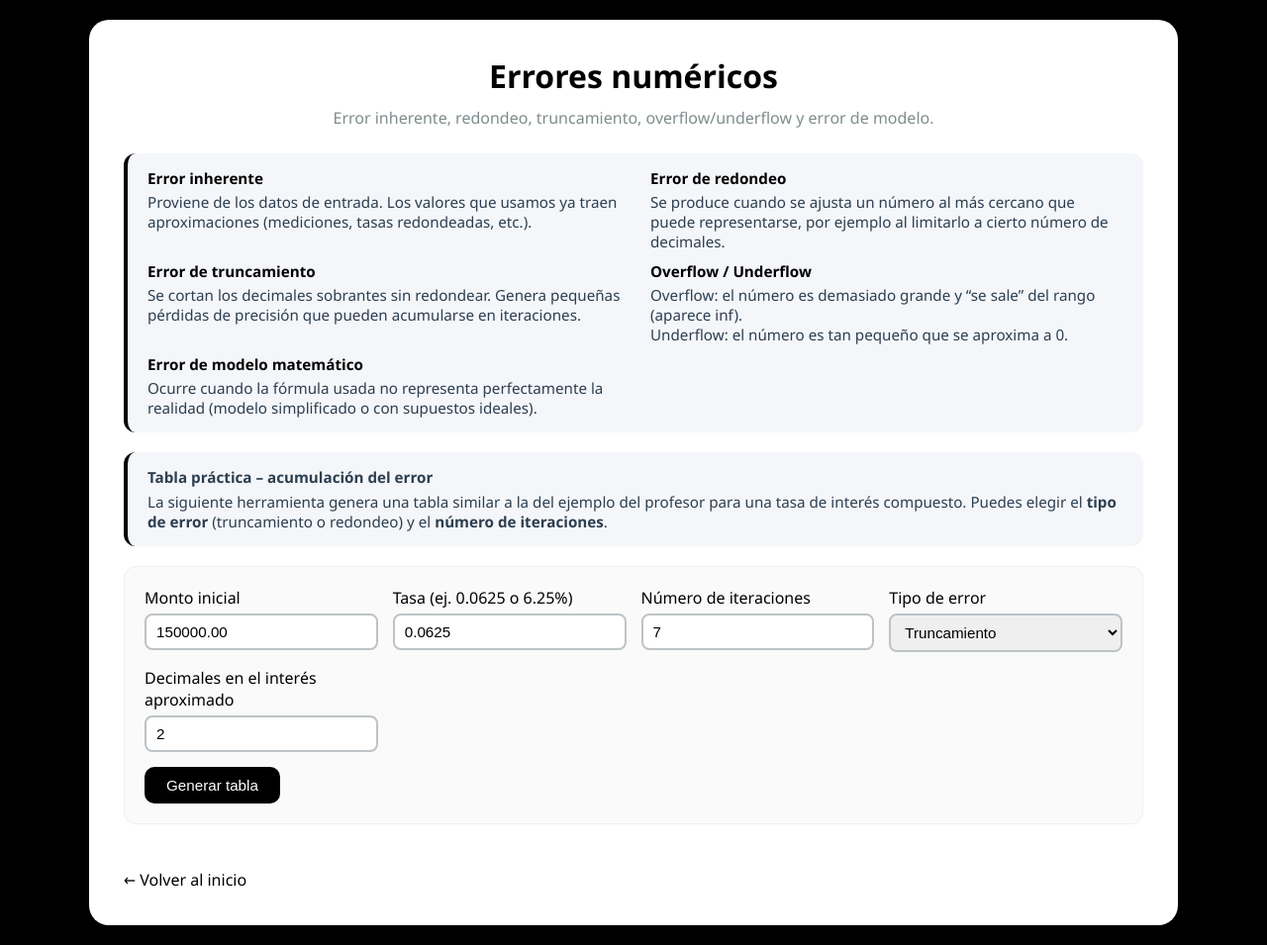
After one commit to IntiMG/Calculito, a Flask app: page /numerical_errors in a window 1280 px wide. The commit adds this page. Shown: the whole page at 99% size. Run offline with Flask 3, Linux system fonts and the light colour scheme.

Commit message:
Se agrega conceptos de error en metodos numericos

```diff
--- a/app.py
+++ b/app.py
@@ -7,6 +7,7 @@ from models.determinant import calculate_determinant  # <-- CORRECTO
 from fractions import Fraction
 from models.determinant import determinant_product_property
 from models.positional_notation import PositionalNotation
+from models.numerical_errors import ErrorAnalysis
 
 
 app = Flask(__name__)
@@ -1887,6 +1888,74 @@ def positional_notation():
         base=base,
     )
 
+@app.route("/numerical_errors", methods=["GET", "POST"])
+def numerical_errors():
+    error = None
+    filas = []
+    resumen = None
+
+    # Valores por defecto (los de la tabla del profe)
+    capital_inicial = 150000.0
+    tasa = 0.0625  # 6.25 %
+    iteraciones = 7
+    decimales = 2
+    tipo_error = "truncamiento"
+
+    if request.method == "POST":
+        try:
+            # Tipo de error: truncamiento o redondeo
+            tipo_error = request.form.get("tipo_error", "truncamiento")
+
+            # Número de iteraciones (lo elige el usuario)
+            iteraciones = int(request.form.get("iteraciones", "7"))
+
+            # Capital inicial (opcional para el usuario, pero con default)
+            capital_inicial = float(request.form.get("capital_inicial", "150000"))
+
+            # Tasa (puede venir como 0.0625 o 6.25)
+            tasa_str = request.form.get("tasa", "0.0625").strip()
+            if "%" in tasa_str:
+                tasa = float(tasa_str.replace("%", "")) / 100.0
+            else:
+                tasa = float(tasa_str)
+
+            # Decimales a mantener en el interés aproximado
+            decimales = int(request.form.get("decimales", "2"))
+
+            # Generar tabla
+            filas = ErrorAnalysis.generar_tabla_interes_compuesto(
+                capital_inicial=capital_inicial,
+                tasa=tasa,
+                iteraciones=iteraciones,
+                decimales=decimales,
+                tipo_error=tipo_error,
+            )
+
+            if filas:
+                resumen = {
+                    "capital_inicial": capital_inicial,
+                    "tasa": tasa,
+                    "iteraciones": iteraciones,
+                    "tipo_error": tipo_error,
+                    "decimales": decimales,
+                    "error_total": filas[-1].error_acumulado,
+                }
+
+        except Exception as e:
+            error = f"Revisa los datos ingresados: {e}"
+
+    return render_template(
+        "numerical_errors.html",
+        error=error,
+        filas=filas,
+        resumen=resumen,
+        capital_inicial=capital_inicial,
+        tasa=tasa,
+        iteraciones=iteraciones,
+        decimales=decimales,
+        tipo_error=tipo_error,
+    )
+
 
 def fraction_to_string(matrix):
     if isinstance(matrix, list):
--- a/templates/home.html
+++ b/templates/home.html
@@ -94,6 +94,7 @@
             <li><a href="/matrix_operations">Operaciones Aritméticas con Matrices</a></li>
             <li><a href="/determinant">Calcular Determinante de una Matriz</a></li>
             <li><a href="/positional_notation">Notación Posicional (Base 10 y Base 2)</a></li>
+            <li><a href="/numerical_errors">Conceptos de error y tabla de truncamiento</a></li>
         </ul>
     </div>
 </body>
--- /dev/null
+++ b/templates/numerical_errors.html
@@ -0,0 +1,282 @@
+<!DOCTYPE html>
+<html lang="es">
+<head>
+    <meta charset="UTF-8">
+    <meta name="viewport" content="width=device-width, initial-scale=1.0">
+    <title>Errores numéricos y acumulación del error</title>
+    <style>
+        * { margin: 0; padding: 0; box-sizing: border-box; }
+        body {
+            font-family: 'Segoe UI', Tahoma, Geneva, Verdana, sans-serif;
+            background: linear-gradient(135deg, #000000 0%, #000000 100%);
+            min-height: 100vh;
+            display: flex;
+            align-items: center;
+            justify-content: center;
+            padding: 20px;
+        }
+        .container {
+            background: white;
+            border-radius: 20px;
+            box-shadow: 0 20px 40px rgba(0, 0, 0, 0.1);
+            padding: 35px;
+            max-width: 1100px;
+            width: 100%;
+            animation: fadeIn 0.6s ease-out;
+        }
+        @keyframes fadeIn {
+            from { opacity: 0; transform: translateY(30px); }
+            to   { opacity: 1; transform: translateY(0); }
+        }
+        h1 {
+            text-align: center;
+            margin-bottom: 10px;
+            color: #000000;
+        }
+        .subtitle {
+            text-align: center;
+            color: #7f8c8d;
+            margin-bottom: 25px;
+        }
+        .info-box, .concept-box {
+            background: #f4f6f9;
+            border-radius: 12px;
+            padding: 15px 20px;
+            margin-bottom: 20px;
+            border-left: 4px solid #000000;
+            font-size: 0.95em;
+            color: #2c3e50;
+        }
+        .concept-list { display: grid; grid-template-columns: 1fr 1fr; gap: 10px 30px; }
+        .concept-list h3 { margin-bottom: 4px; color: #000000; font-size: 1em; }
+        .form-section {
+            margin-top: 15px;
+            margin-bottom: 25px;
+            padding: 20px;
+            border-radius: 12px;
+            background: #fafafa;
+            border: 1px solid #ecf0f1;
+        }
+        .form-row {
+            display: grid;
+            grid-template-columns: repeat(4, minmax(0, 1fr));
+            gap: 15px;
+            margin-bottom: 15px;
+        }
+        label {
+            display: block;
+            margin-bottom: 5px;
+            font-weight: 500;
+            color: #000000;
+        }
+        input, select {
+            width: 100%;
+            padding: 8px 10px;
+            border-radius: 8px;
+            border: 2px solid #bdc3c7;
+            font-size: 0.95em;
+            outline: none;
+            transition: 0.2s;
+        }
+        input:focus, select:focus {
+            border-color: #000000;
+            box-shadow: 0 0 0 2px rgba(0,0,0,0.1);
+        }
+        button {
+            background: linear-gradient(135deg, #000000, #000000);
+            color: white;
+            border: none;
+            padding: 10px 22px;
+            border-radius: 10px;
+            font-size: 0.95em;
+            cursor: pointer;
+            font-weight: 500;
+            transition: 0.2s;
+        }
+        button:hover {
+            transform: translateY(-1px);
+            box-shadow: 0 10px 20px rgba(0,0,0,0.25);
+        }
+        .error {
+            background: #e74c3c;
+            color: white;
+            padding: 10px 15px;
+            border-radius: 10px;
+            margin-bottom: 15px;
+            text-align: center;
+        }
+        table {
+            width: 100%;
+            border-collapse: collapse;
+            margin-top: 10px;
+            font-size: 0.9em;
+        }
+        th, td {
+            border: 1px solid #dfe4ea;
+            padding: 6px 8px;
+            text-align: right;
+        }
+        th {
+            background: #3498db;
+            color: white;
+            text-align: center;
+        }
+        tr:nth-child(even) { background: #f8f9fb; }
+        .back-link {
+            display: inline-block;
+            margin-top: 20px;
+            text-decoration: none;
+            color: #000000;
+            font-weight: 500;
+        }
+        .back-link:hover { text-decoration: underline; }
+        .summary {
+            margin-top: 12px;
+            font-size: 0.9em;
+            color: #2c3e50;
+        }
+    </style>
+</head>
+<body>
+<div class="container">
+    <h1>Errores numéricos</h1>
+    <p class="subtitle">Error inherente, redondeo, truncamiento, overflow/underflow y error de modelo.</p>
+
+    <div class="concept-box">
+        <div class="concept-list">
+            <div>
+                <h3>Error inherente</h3>
+                <p>Proviene de los datos de entrada. Los valores que usamos ya traen aproximaciones
+                   (mediciones, tasas redondeadas, etc.).</p>
+            </div>
+            <div>
+                <h3>Error de redondeo</h3>
+                <p>Se produce cuando se ajusta un número al más cercano que puede representarse,
+                   por ejemplo al limitarlo a cierto número de decimales.</p>
+            </div>
+            <div>
+                <h3>Error de truncamiento</h3>
+                <p>Se cortan los decimales sobrantes sin redondear. Genera pequeñas pérdidas de
+                   precisión que pueden acumularse en iteraciones.</p>
+            </div>
+            <div>
+                <h3>Overflow / Underflow</h3>
+                <p>Overflow: el número es demasiado grande y “se sale” del rango (aparece inf).<br>
+                   Underflow: el número es tan pequeño que se aproxima a 0.</p>
+            </div>
+            <div>
+                <h3>Error de modelo matemático</h3>
+                <p>Ocurre cuando la fórmula usada no representa perfectamente la realidad
+                   (modelo simplificado o con supuestos ideales).</p>
+            </div>
+        </div>
+    </div>
+
+    <div class="info-box">
+        <strong>Tabla práctica – acumulación del error</strong>
+        <p style="margin-top: 5px;">
+            La siguiente herramienta genera una tabla similar a la del ejemplo del profesor
+            para una tasa de interés compuesto. Puedes elegir el
+            <strong>tipo de error</strong> (truncamiento o redondeo) y el
+            <strong>número de iteraciones</strong>.
+        </p>
+    </div>
+
+    {% if error %}
+        <div class="error">{{ error }}</div>
+    {% endif %}
+
+    <div class="form-section">
+        <form method="POST" action="{{ url_for('numerical_errors') }}">
+            <div class="form-row">
+                <div>
+                    <label for="capital_inicial">Monto inicial</label>
+                    <input type="number" step="0.01" name="capital_inicial" id="capital_inicial"
+                           value="{{ '%.2f' % capital_inicial }}">
+                </div>
+                <div>
+                    <label for="tasa">Tasa (ej. 0.0625 o 6.25%)</label>
+                    <input type="text" name="tasa" id="tasa"
+                           value="{{ '%.4f' % tasa }}">
+                </div>
+                <div>
+                    <label for="iteraciones">Número de iteraciones</label>
+                    <input type="number" min="1" max="200" name="iteraciones" id="iteraciones"
+                           value="{{ iteraciones }}">
+                </div>
+                <div>
+                    <label for="tipo_error">Tipo de error</label>
+                    <select name="tipo_error" id="tipo_error">
+                        <option value="truncamiento" {% if tipo_error == 'truncamiento' %}selected{% endif %}>
+                            Truncamiento
+                        </option>
+                        <option value="redondeo" {% if tipo_error == 'redondeo' %}selected{% endif %}>
+                            Redondeo
+                        </option>
+                    </select>
+                </div>
+            </div>
+
+            <div class="form-row">
+                <div>
+                    <label for="decimales">Decimales en el interés aproximado</label>
+                    <input type="number" min="0" max="6" name="decimales" id="decimales"
+                           value="{{ decimales }}">
+                </div>
+            </div>
+
+            <button type="submit">Generar tabla</button>
+        </form>
+    </div>
+
+    {% if filas %}
+        <div class="info-box">
+            <strong>Resultados:</strong>
+            <div class="summary">
+                <p>
+                    Monto inicial: {{ '%.2f' % resumen.capital_inicial }} |
+                    Tasa: {{ '%.4f' % resumen.tasa }} (decimal) |
+                    Iteraciones: {{ resumen.iteraciones }} |
+                    Tipo de error: {{ resumen.tipo_error }} |
+                    Decimales: {{ resumen.decimales }}
+                </p>
+                <p>
+                    Error acumulado total al final: <strong>{{ '%.6f' % resumen.error_total }}</strong>
+                </p>
+            </div>
+        </div>
+
+        <table>
+            <thead>
+            <tr>
+                <th>Iteración</th>
+                <th>Monto anterior</th>
+                <th>Interés aprox.</th>
+                <th>Interés real</th>
+                <th>Monto aprox.</th>
+                <th>Monto real</th>
+                <th>Diferencia</th>
+                <th>Error acumulado</th>
+            </tr>
+            </thead>
+            <tbody>
+            {% for row in filas %}
+                <tr>
+                    <td style="text-align:center;">{{ row.iteracion }}</td>
+                    <td>{{ '%.2f' % row.monto_anterior }}</td>
+                    <td>{{ ('%%.%df' % decimales) % row.interes_aprox }}</td>
+                    <td>{{ '%.4f' % row.interes_real }}</td>
+                    <td>{{ '%.2f' % row.monto_aprox }}</td>
+                    <td>{{ '%.4f' % row.monto_real }}</td>
+                    <td>{{ '%.6f' % row.diferencia }}</td>
+                    <td>{{ '%.6f' % row.error_acumulado }}</td>
+                </tr>
+            {% endfor %}
+            </tbody>
+        </table>
+    {% endif %}
+
+    <a href="{{ url_for('home') }}" class="back-link">← Volver al inicio</a>
+</div>
+</body>
+</html>
```
Also changed, not shown: models/numerical_errors.py (added, +174 -0 lines), models/positional_notation.py (+3 -5 lines).
